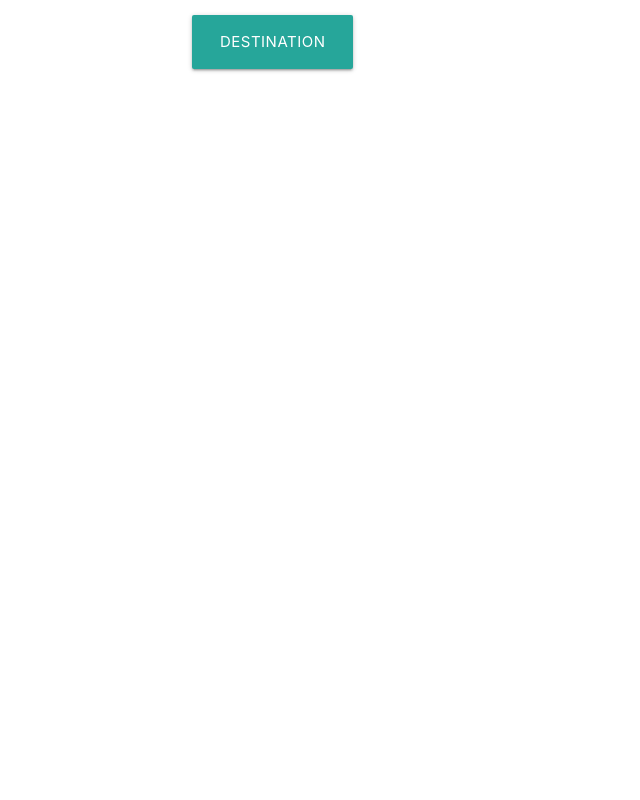
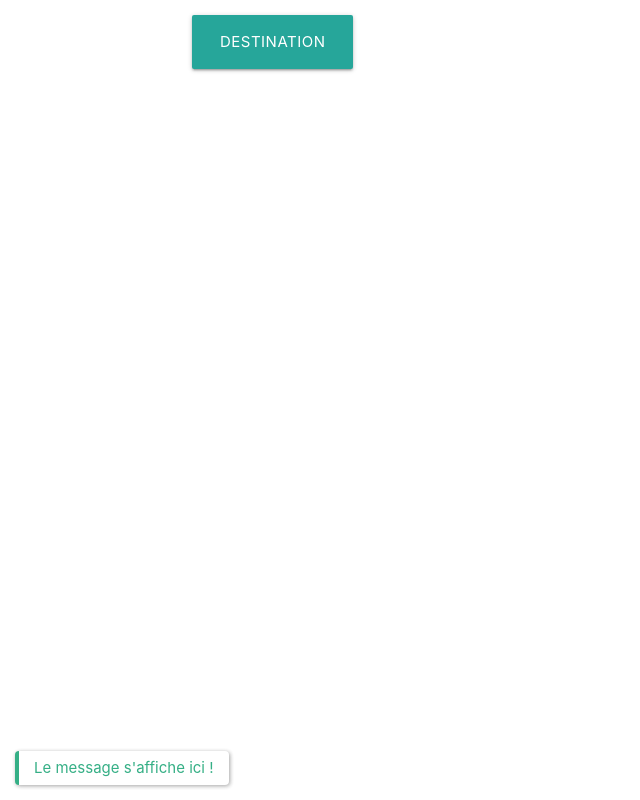
Before and after one commit to TheoKnoep/floating-notification, a plain HTML site: page index.html in a window 1280 px wide. Shown: the whole page, without its empty margins (0-640 px from the left). Drawn offline with nearby package versions, Linux system fonts and the light colour scheme.

Commit message:
Intégration de la class QuickToast

```diff
--- /dev/null
+++ b/QuickToast.js
@@ -0,0 +1,50 @@
+/**
+ * Outil qui permet d'afficher à la volée une boite de notification à l'utilisateur de type "toast"
+ * Utilisation :
+ * - charger le code dans le fichier HTML :
+ * `<script src="/path/to/file/QuickToast.js"></script>`
+ *
+ * - afficher un message :
+ * `new QuickToast("Le texte du message à afficher", 5000).display();`
+ *
+ * - instancier un objet :
+ * `let toast = new QuickToast("Message par défaut", 5000); `
+ * `toast.display("Le texte à afficher"); `
+ */
+
+class QuickToast {
+    constructor(msg = '', delay = 3000) {
+        this.msg = msg;
+        this.delay = delay;
+    }
+
+    display(txt = this.msg, delay = this.delay) {
+        let id = Math.floor(Math.random() * 1000000);
+        let template = this.fillTemplate(id, txt);
+        document.body.insertAdjacentHTML('beforeend', template);
+        const removeNotification = () => {
+            // document.getElementById(`notif-${id}`).remove()
+            this.removeFadeOut(document.getElementById(`notif-${id}`), 1000);
+        }
+        setTimeout(removeNotification, delay);
+        document.getElementById(`notif-${id}`).addEventListener('click', (removeNotification));
+    }
+
+    fillTemplate(id, txt) {
+        let successColor = "#20a779";
+        return  `<div id="notif-${id}" style="position: fixed; z-index: 1; bottom: 1em; left: 1em; background-color: #fff; padding: .4em 1em; box-shadow: 1px 1px 4px rgba(0,0,0,.4); border-radius: 4px; border-left: solid ${successColor} 4px; color: ${successColor}; ">
+                    ${txt}
+                </div>`;
+    }
+
+    removeFadeOut( el, speed ) {
+        var seconds = speed/1000;
+        el.style.transition = "opacity "+seconds+"s ease";
+
+        el.style.opacity = 0;
+        setTimeout(function() {
+            el.parentNode.removeChild(el);
+        }, speed);
+    }
+
+}
--- a/index.html
+++ b/index.html
@@ -13,6 +13,8 @@
     <!-- Compiled and minified JavaScript -->
     <script src="https://cdnjs.cloudflare.com/ajax/libs/materialize/1.0.0/js/materialize.min.js"></script>
 
+	<script src="QuickToast.js"></script>
+
 </head>
 <body>
 	<main class="container">
@@ -21,6 +23,11 @@
 
 
 
+
 	<script src="main.js"></script>
+	<script>
+		let toast = new QuickToast();
+		toast.display("Le message s'affiche ici !", 5000);
+	</script>
 </body>
 </html>
--- a/main.js
+++ b/main.js
@@ -9,7 +9,6 @@ if ( getNotificationTextFromUrl() ) {
 	console.log( cleanText( getNotificationTextFromUrl() ) );
 }
 
-window.location
 
 function getNotificationTextFromUrl() {
 	let parsedURL = window.location.href.split('?notification=');
```
